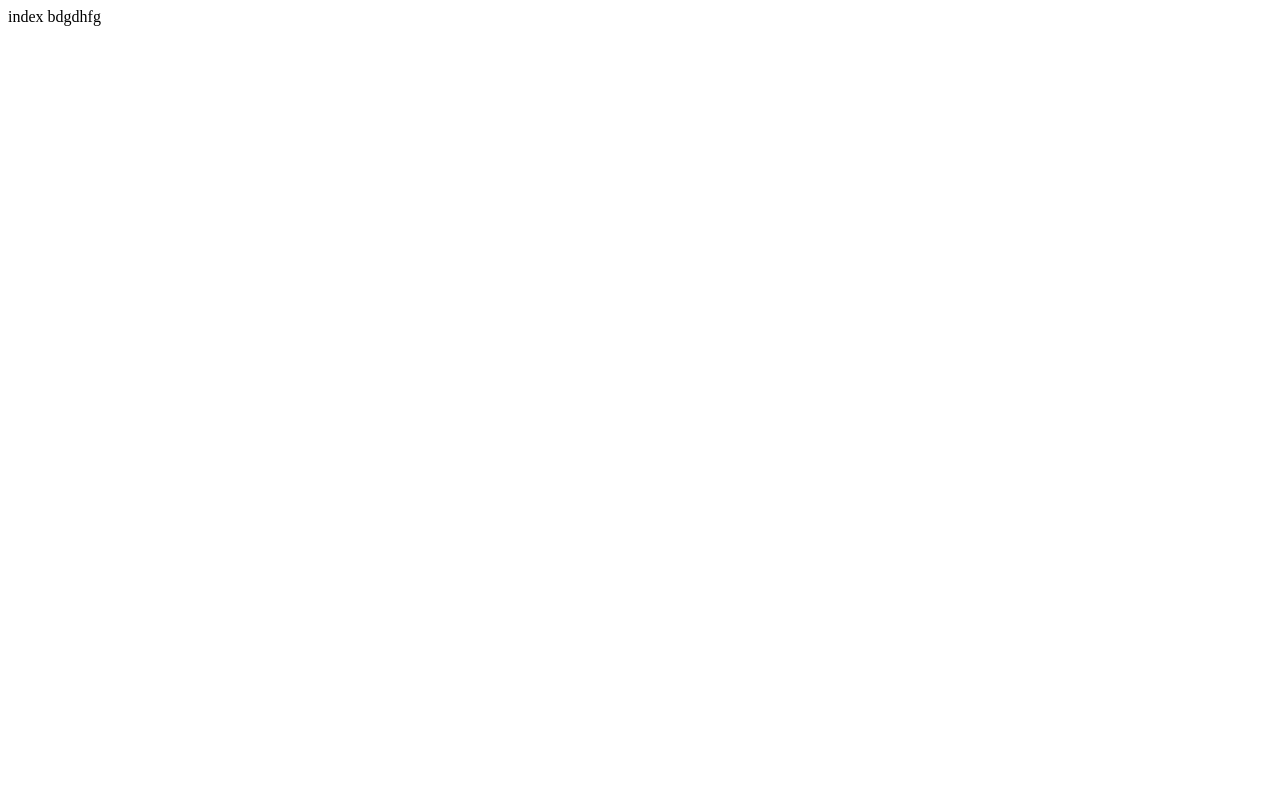
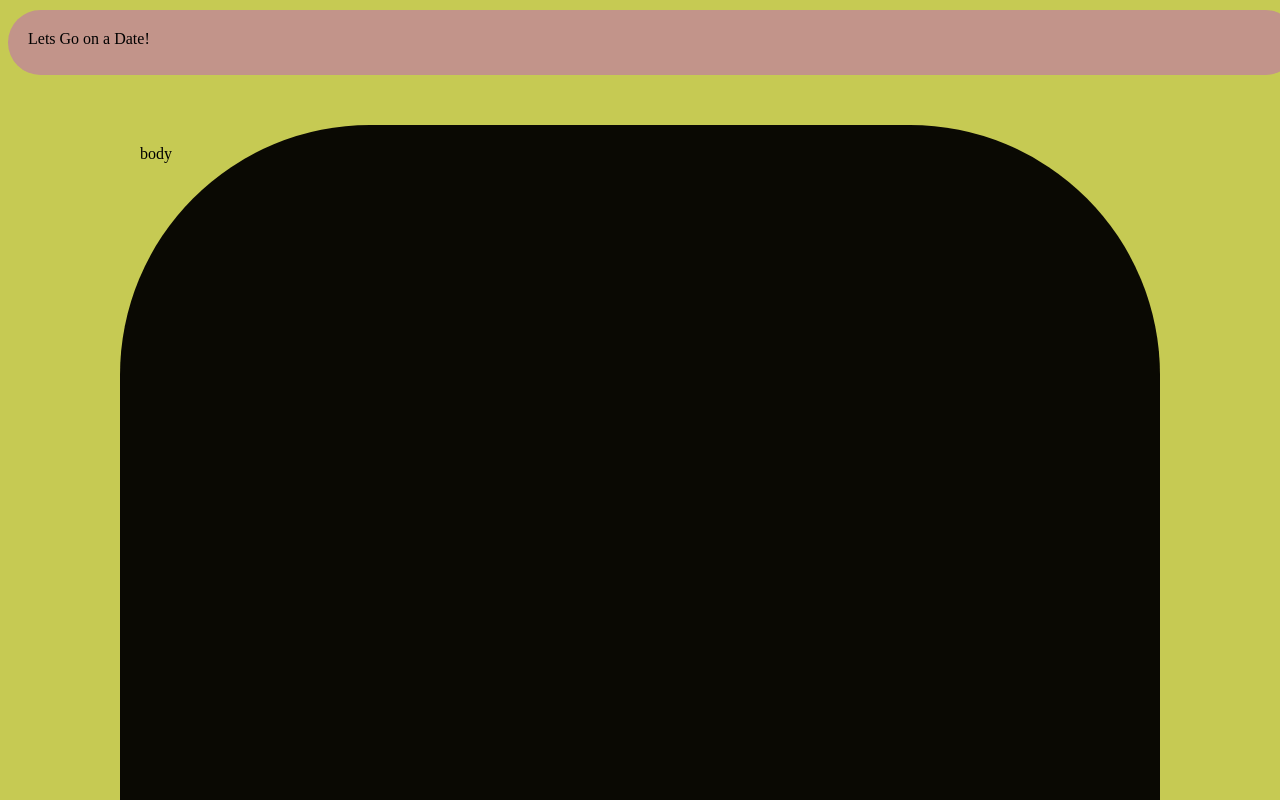
Before and after one commit to turne2/LetsGoOnADate, a plain HTML site: page index.html in a window 1280 px wide. Shown: the top 800 px of the page. Drawn offline with Linux system fonts and the light colour scheme.

Commit message:
added style and stuff

```diff
--- a/index.html
+++ b/index.html
@@ -1 +1,25 @@
-index bdgdhfg
+ <!DOCTYPE html>
+ <html lang="en">
+ <head>
+     <meta charset="UTF-8">
+     <meta http-equiv="X-UA-Compatible" content="IE=edge">
+     <meta name="viewport" content="width=device-width, initial-scale=1.0">
+     <link rel="stylesheet" href="style.css">
+     <script src="scripts.js"></script>
+
+     <title>Date App</title>
+ </head>
+ <body>
+<div id="pinkheader">
+Lets Go on a Date!
+
+</div>
+
+<div id="blackbody">  body  </div>
+
+
+
+
+
+ </body>
+ </html>
--- a/style.css
+++ b/style.css
@@ -1 +1,25 @@
-ghfghfgh
+body {
+    background-color: #C6CA53;
+  }
+
+  #blackbody {
+    border-radius: 250px;
+    background: #0A0903;
+    padding: 20px;
+    width: 1000px;
+    height: 1500px;
+    margin-left: auto;
+    margin-right: auto;
+    margin-top: 50px;
+}
+
+#pinkheader {
+    border-radius: 250px;
+    background: #C2948A;
+    padding: 20px;
+    width: 1250px;
+    height: 25px;
+    margin-left: auto;
+    margin-right: auto;
+    margin-top: 10px;
+}
```
